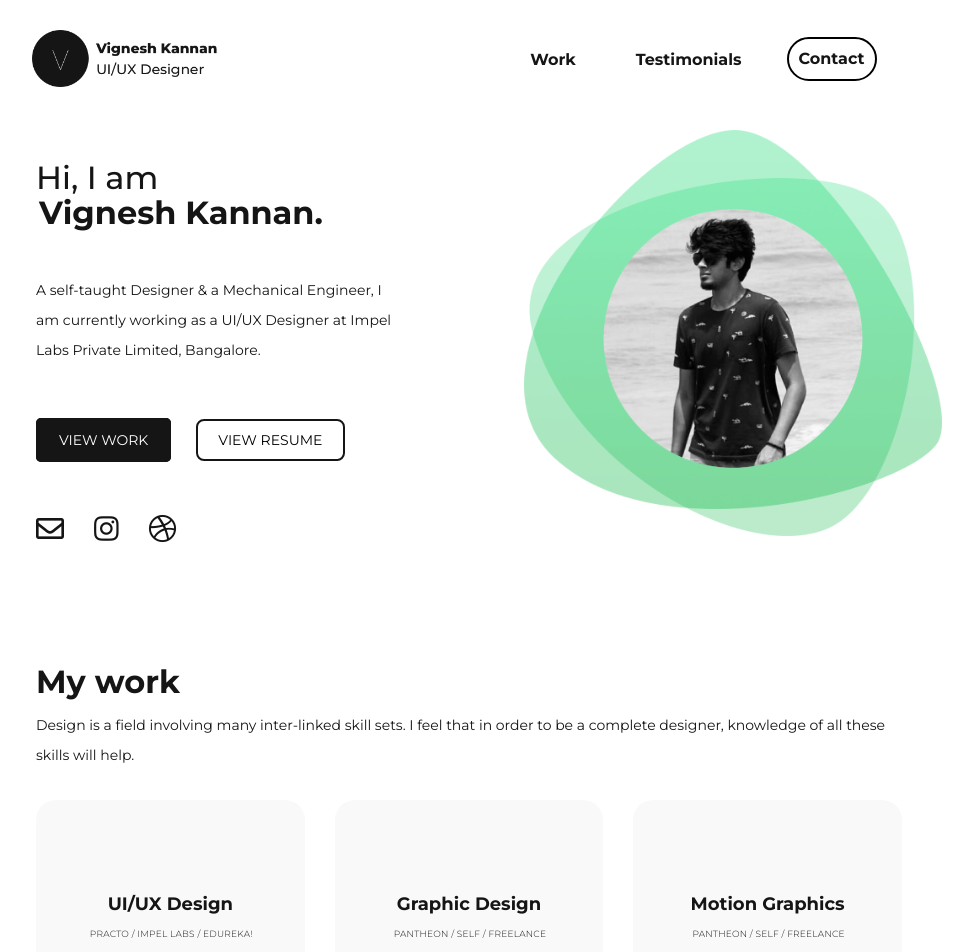
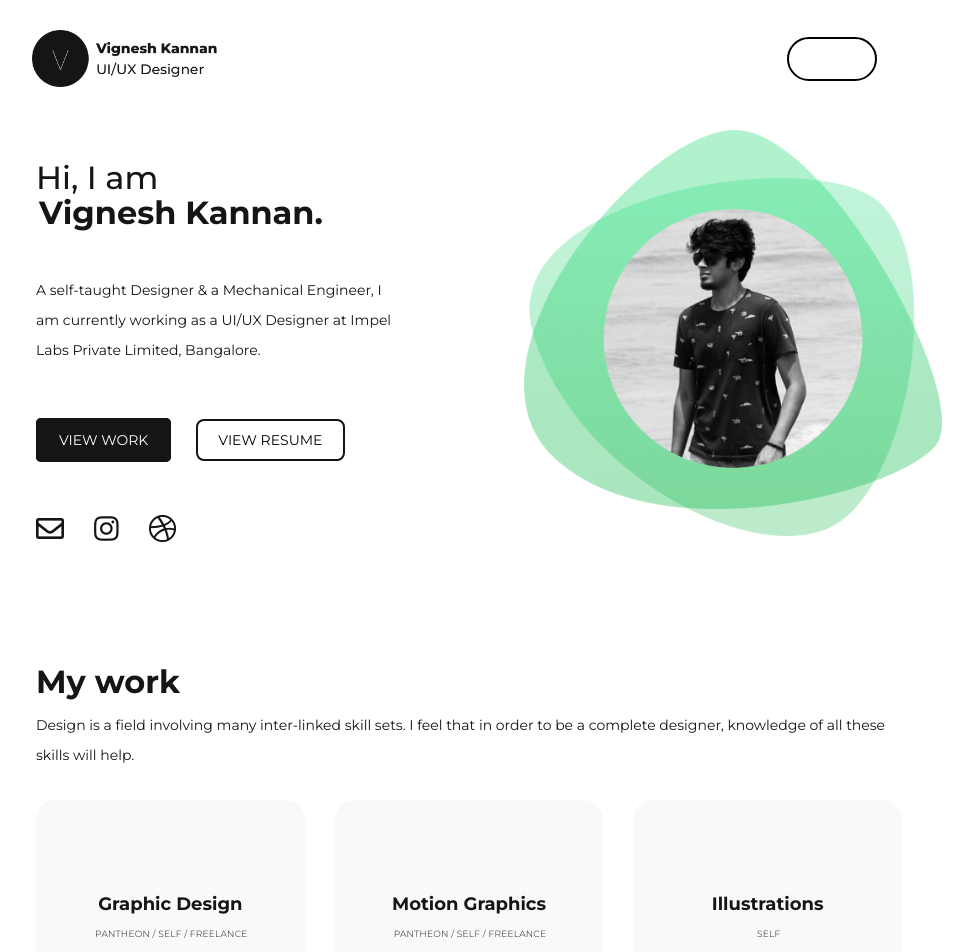
Before and after one commit to AdithyaBhat17/vignesh-kannan-portfolio, a React (Create React App) app: page /credits in a window 1280 px wide. Shown: the top 952 px of the page, without its empty margins (171-1144 px from the left). Built offline with nearby package versions, Linux system fonts and the light colour scheme.

Commit message:
:sparkles: removed ui/ux from work.js

```diff
--- a/src/Routes.js
+++ b/src/Routes.js
@@ -1,29 +1,31 @@
-import React, { Component, Fragment } from 'react';
-import { HashRouter as Router, Route } from 'react-router-dom';
-import App from './App';
-import Practo from './components/Projects/Practo';
-import Photography from './components/Projects/Photography';
-import Illustrations from './components/Projects/Illustrations';
-import Videography from './components/Projects/Videography';
-import MotionGraphics from './components/Projects/MotionGraphics';
-import GraphicDesign from './components/Projects/GraphicDesign';
-import UIUXDesign from './components/Projects/UIUXDesign';
-import Recotap from './components/Projects/Recotap';
-import Credits from './components/Credits';
+import React, { Component, Fragment } from "react";
+import { HashRouter as Router, Route } from "react-router-dom";
+import App from "./App";
+// import Practo from "./components/Projects/Practo";
+import Photography from "./components/Projects/Photography";
+import Illustrations from "./components/Projects/Illustrations";
+import Videography from "./components/Projects/Videography";
+import MotionGraphics from "./components/Projects/MotionGraphics";
+import GraphicDesign from "./components/Projects/GraphicDesign";
+// import UIUXDesign from "./components/Projects/UIUXDesign";
+// import Recotap from "./components/Projects/Recotap";
+import Credits from "./components/Credits";
 
 class Routes extends Component {
   render() {
-      if(window.innerWidth > 3000){
-        alert('Hello user, please use a device with a lesser viewport for a better experience. Sorry for the incovenience!')
-        return <div style={{display:'none'}} />
+    if (window.innerWidth > 3000) {
+      alert(
+        "Hello user, please use a device with a lesser viewport for a better experience. Sorry for the incovenience!"
+      );
+      return <div style={{ display: "none" }} />;
     }
     return (
       <Router>
         <Fragment>
-                <Route exact path="/" component={App}/>
-                <Route exact path="/ui-ux-design" component={UIUXDesign} />
+          <Route exact path="/" component={App} />
+          {/* <Route exact path="/ui-ux-design" component={UIUXDesign} />
                 <Route exact path="/ui-ux-design/practo" component={Practo} />
-                <Route exact path="/ui-ux-design/impel-labs" component={Recotap} />
+                <Route exact path="/ui-ux-design/impel-labs" component={Recotap} /> */}
           <Route exact path="/photography" component={Photography} />
           <Route exact path="/illustrations" component={Illustrations} />
           <Route exact path="/videography" component={Videography} />
--- a/src/components/Work.js
+++ b/src/components/Work.js
@@ -1,12 +1,12 @@
-import React, { Component } from 'react';
-import { Link } from 'react-router-dom';
+import React, { Component } from "react";
+import { Link } from "react-router-dom";
 
 let projectnames = [
-    {
-        name: "UI/UX Design",
-        company: "PRACTO / IMPEL LABS / EDUREKA!",
-        url: "/ui-ux-design"
-    },
+  // {
+  //     name: "UI/UX Design",
+  //     company: "PRACTO / IMPEL LABS / EDUREKA!",
+  //     url: "/ui-ux-design"
+  // },
   {
     name: "Graphic Design",
     company: "PANTHEON / SELF / FREELANCE",
@@ -31,19 +31,23 @@ let projectnames = [
     name: "Videography",
     company: "SELF",
     url: "/videography"
-    },
-]
+  }
+];
 
-class Work extends Component{
-    render(){
-        return(
+class Work extends Component {
+  render() {
+    return (
       <div className="work" id="work">
         <div className="container work-container">
           <h1 className="work-tag">My work</h1>
-                    <p className="work-p">Design is a field involving many inter-linked skill sets. I feel that in
-                    order to be a complete designer, knowledge of all these skills will help. </p>
+          <p className="work-p">
+            Design is a field involving many inter-linked skill sets. I feel
+            that in order to be a complete designer, knowledge of all these
+            skills will help.{" "}
+          </p>
           <div className="row">
-                        {projectnames && projectnames.map(project => (
+            {projectnames &&
+              projectnames.map(project => (
                 <div key={project.name} className="col-md-4 col-sm-12">
                   <Link to={project.url} className="thumbnail">
                     <h2 className="work-name">{project.name}</h2>
```
Lines whose indentation alone changed are shown as unchanged.
